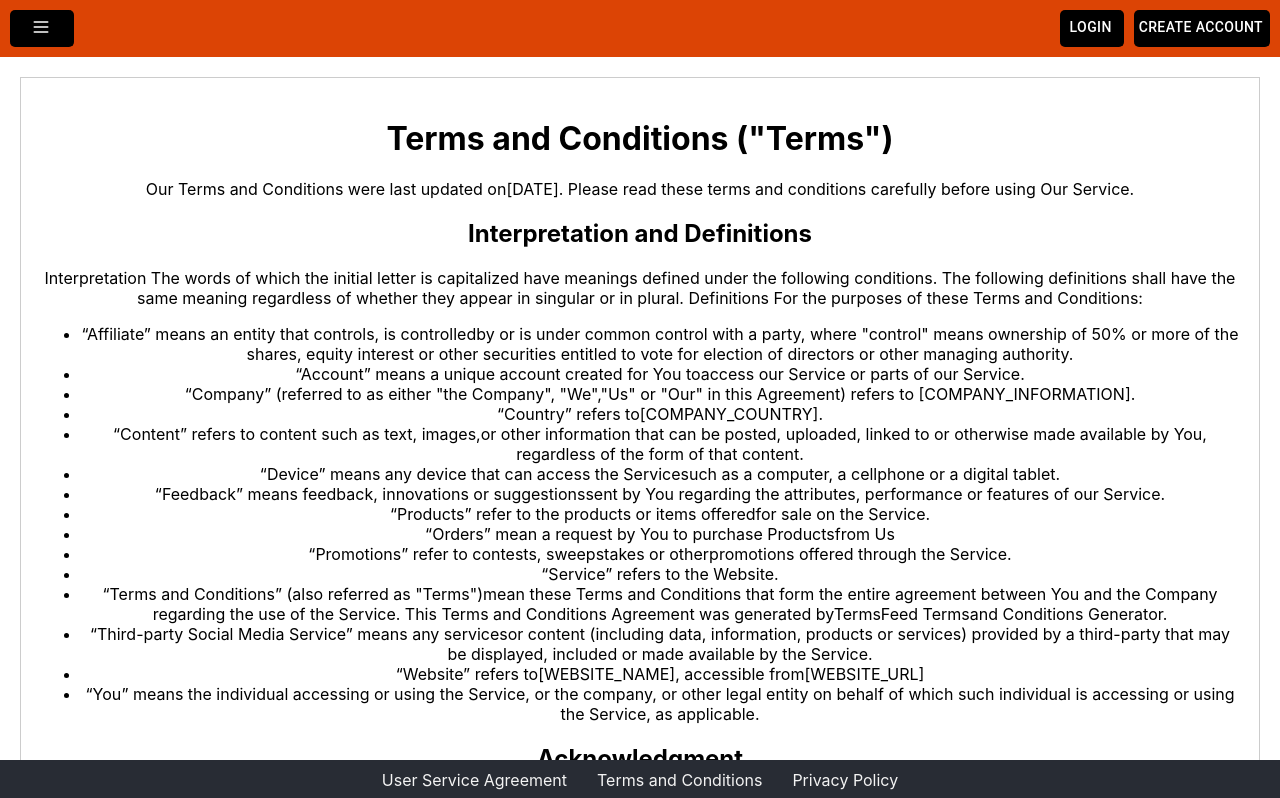
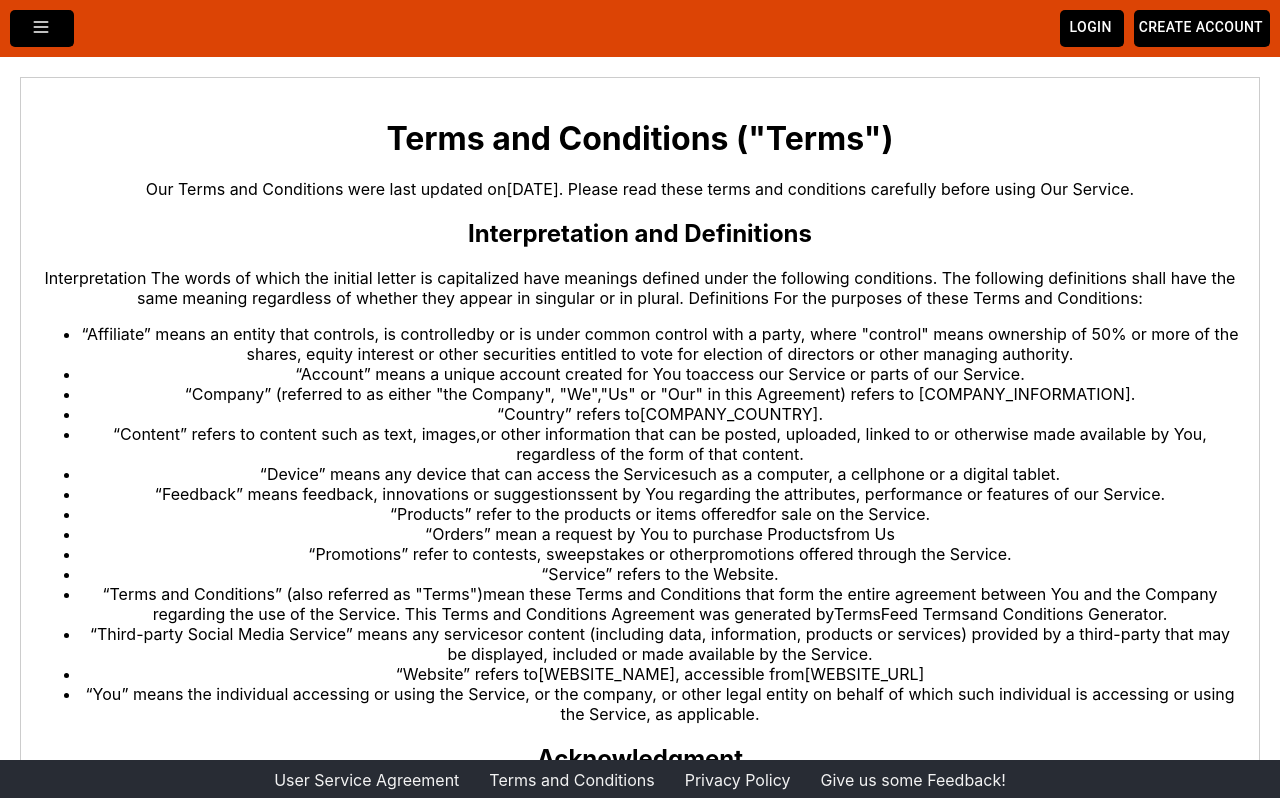
Before and after one commit to EECS-CoP-Mentor-Matching/Mentor-Matching-Site, a React (Create React App) app in the folder mentor-matching-site/: page /terms-and-conditions in a window 1280 px wide. Shown: the top 798 px of the page. Built offline with nearby package versions, Linux system fonts and the light colour scheme.

Commit message:
finished

```diff
--- a/mentor-matching-site/src/app/footer/Footer.tsx
+++ b/mentor-matching-site/src/app/footer/Footer.tsx
@@ -10,6 +10,7 @@ function Footer() {
           <Link to="/user-service-agreement">User Service Agreement</Link>
           <Link to="/terms-and-conditions">Terms and Conditions</Link>
           <Link to="/privacy-policy">Privacy Policy</Link>
+          <Link to="/feedback-portal">Give us some Feedback!</Link>
         </div>
       </div>
     </footer>
```
